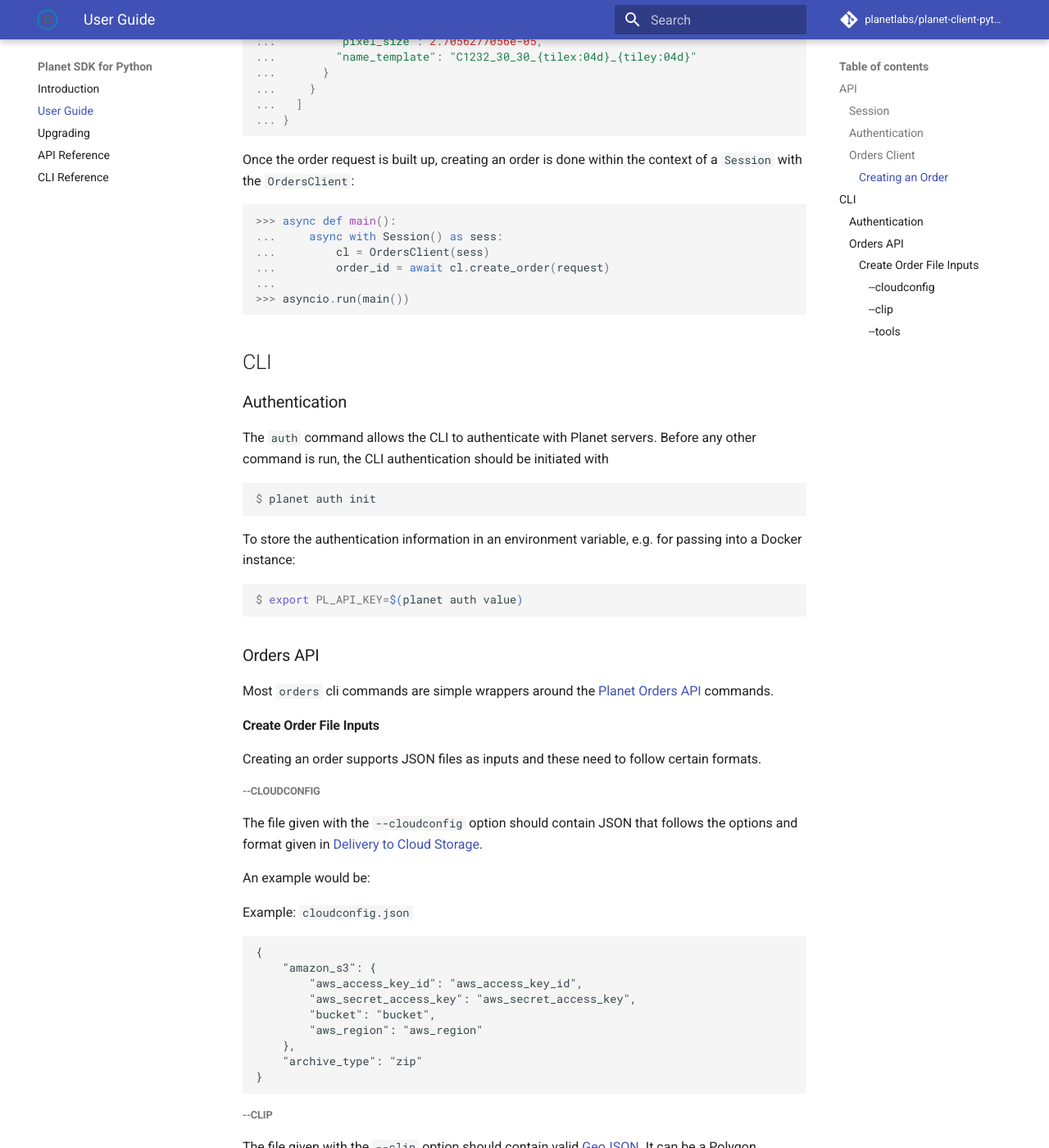
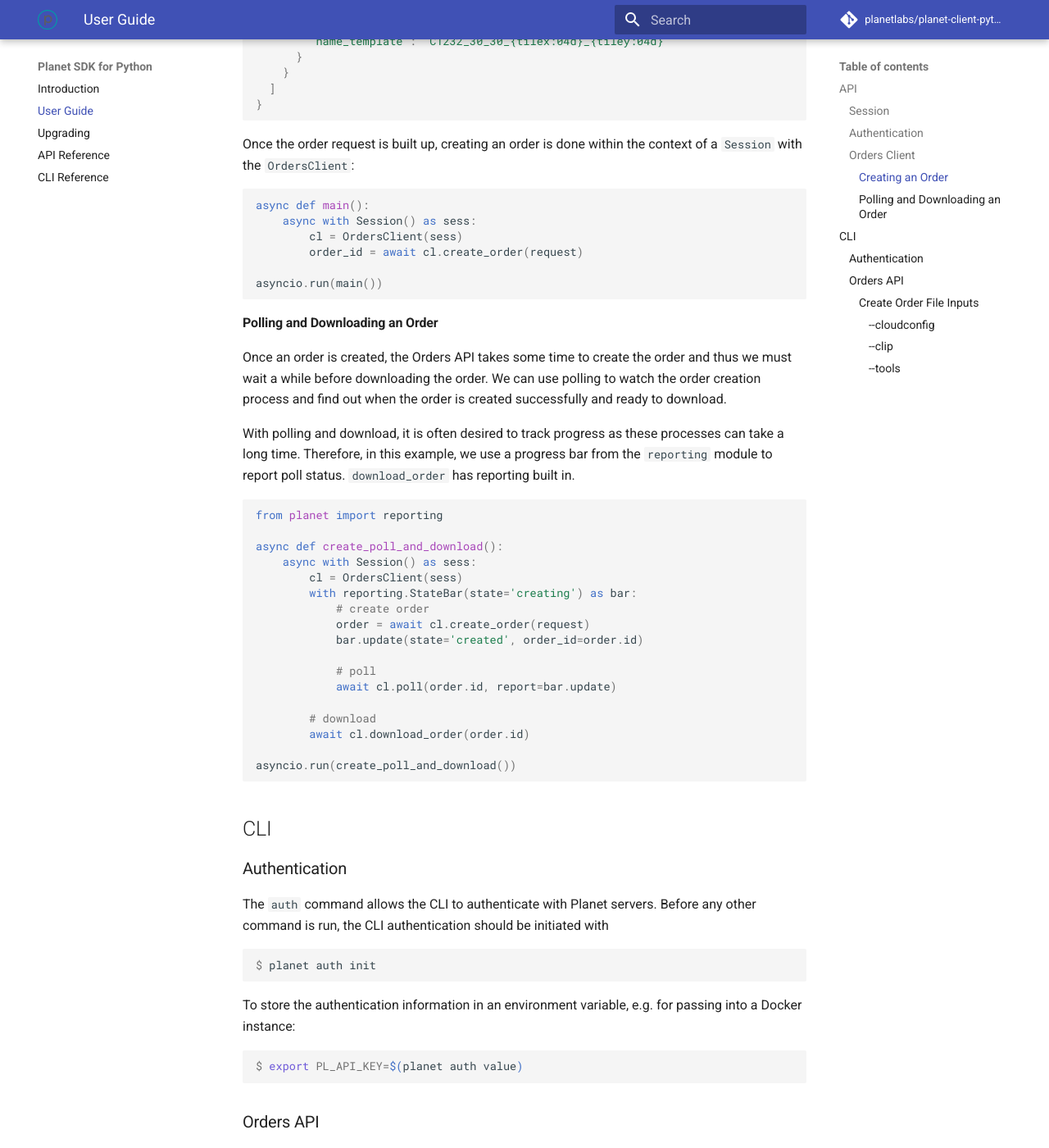
Before and after one commit to planetlabs/planet-client-python, an MkDocs documentation site: the page built from docs/guide.md, in a window 1280 px wide and 1400 px high, scrolled down 3153 px. Shown: the whole window at 82% size. Built offline with MkDocs 1.6.1 and Material for MkDocs 9.7.7, drawn with Linux system fonts in a browser that asks for light colours; comment, search, counter and statistics services are not loaded; some of the changed text lies outside the part shown.

Commit message:
add reporting polling and downloading to docs, fix create_order message parsing bug, move logging into reporting module

````diff
--- a/docs/guide.md
+++ b/docs/guide.md
@@ -8,29 +8,27 @@ The recommended way to use a `Session` is as a context manager. This will
 provide for automatic clean up of connections when the context is left.
 
 ```python
->>> import asyncio
->>> import os
->>> from planet import Session
->>>
->>> async def main():
-...     async with Session() as sess:
-...         # perform operations here
-...         pass
-...
->>> asyncio.run(main())
+import asyncio
+import os
+from planet import Session
 
+async def main():
+    async with Session() as sess:
+        # perform operations here
+        pass
+
+asyncio.run(main())
 ```
 
 Alternatively, use `await Session.aclose()` to close a `Session` explicitly:
 
 ```python
->>> async def main():
-...     sess = Session()
-...     # perform operations here
-...     await sess.aclose()
-...
->>> asyncio.run(main())
+async def main():
+    sess = Session()
+    # perform operations here
+    await sess.aclose()
 
+asyncio.run(main())
 ```
 
 ### Authentication
@@ -53,13 +51,12 @@ It can also be accessed, e.g. to store in an environment variable, as
 For example, to obtain and store authentication information:
 
 ```python
->>> import getpass
->>> from planet import Auth
->>>
->>> pw = getpass.getpass()
->>> auth = Auth.from_login('user', 'pw')
->>> auth.write()
+import getpass
+from planet import Auth
 
+pw = getpass.getpass()
+auth = Auth.from_login('user', 'pw')
+auth.write()
 ```
 
 When a `Session` is created, by default, authentication is read from the secret
@@ -74,18 +71,17 @@ respective functions. For example, authentication can be read from a custom
 environment variable:
 
 ```python
->>> import asyncio
->>> import os
->>> from planet import Auth, Session
->>>
->>> auth = Auth.from_env('ALTERNATE_VAR')
->>> async def main():
-...     async with Session(auth=auth) as sess:
-...         # perform operations here
-...         pass
-...
->>> asyncio.run(main())
+import asyncio
+import os
+from planet import Auth, Session
 
+auth = Auth.from_env('ALTERNATE_VAR')
+async def main():
+    async with Session(auth=auth) as sess:
+        # perform operations here
+        pass
+
+asyncio.run(main())
 ```
 
 ### Orders Client
@@ -96,15 +92,14 @@ with the only difference being the addition of the ability to poll for when an
 order is completed and to download an entire order.
 
 ```python
->>> from planet import OrdersClient
->>>
->>> async def main():
-...     async with Session() as sess:
-...         client = OrdersClient(sess)
-...         # perform operations here
-...
->>> asyncio.run(main())
+from planet import OrdersClient
 
+async def main():
+    async with Session() as sess:
+        client = OrdersClient(sess)
+        # perform operations here
+
+asyncio.run(main())
 ```
 
 #### Creating an Order
@@ -116,77 +111,105 @@ as a JSON blob. This JSON blob can be built up manually or by using the
 An example of creating the request JSON with `build_request`:
 
 ```python
->>> from planet import order_request
->>> products = [
-...     order_request.product(['20170614_113217_3163208_RapidEye-5'],
-...                           'analytic', 'REOrthoTile')
-... ]
-...
->>> tools = [
-...     order_request.toar_tool(scale_factor=10000),
-...     order_request.reproject_tool(projection='WSG84', kernel='cubic'),
-...     order_request.tile_tool(1232, origin_x=-180, origin_y=-90,
-...               pixel_size=0.000027056277056,
-...               name_template='C1232_30_30_{tilex:04d}_{tiley:04d}')
-... ]
-...
->>> request = order_request.build_request(
-...     'test_order', products, tools)
-...
+from planet import order_request
+products = [
+    order_request.product(['20170614_113217_3163208_RapidEye-5'],
+                          'analytic', 'REOrthoTile')
+]
 
+tools = [
+    order_request.toar_tool(scale_factor=10000),
+    order_request.reproject_tool(projection='WSG84', kernel='cubic'),
+    order_request.tile_tool(1232, origin_x=-180, origin_y=-90,
+              pixel_size=0.000027056277056,
+              name_template='C1232_30_30_{tilex:04d}_{tiley:04d}')
+]
+
+request = order_request.build_request(
+    'test_order', products, tools)
 ```
 
 The same thing, expressed as a `JSON` blob:
 
 ```python
->>> request = {
-...   "name": "test_order",
-...   "products": [
-...     {
-...       "item_ids": [
-...         "20170614_113217_3163208_RapidEye-5"
-...       ],
-...       "item_type": "REOrthoTile",
-...       "product_bundle": "analytic"
-...     }
-...   ],
-...   "tools": [
-...     {
-...       "toar": {
-...         "scale_factor": 10000
-...       }
-...     },
-...     {
-...       "reproject": {
-...         "projection": "WSG84",
-...         "kernel": "cubic"
-...       }
-...     },
-...     {
-...       "tile": {
-...         "tile_size": 1232,
-...         "origin_x": -180,
-...         "origin_y": -90,
-...         "pixel_size": 2.7056277056e-05,
-...         "name_template": "C1232_30_30_{tilex:04d}_{tiley:04d}"
-...       }
-...     }
-...   ]
-... }
-
+request = {
+  "name": "test_order",
+  "products": [
+    {
+      "item_ids": [
+        "20170614_113217_3163208_RapidEye-5"
+      ],
+      "item_type": "REOrthoTile",
+      "product_bundle": "analytic"
+    }
+  ],
+  "tools": [
+    {
+      "toar": {
+        "scale_factor": 10000
+      }
+    },
+    {
+      "reproject": {
+        "projection": "WSG84",
+        "kernel": "cubic"
+      }
+    },
+    {
+      "tile": {
+        "tile_size": 1232,
+        "origin_x": -180,
+        "origin_y": -90,
+        "pixel_size": 2.7056277056e-05,
+        "name_template": "C1232_30_30_{tilex:04d}_{tiley:04d}"
+      }
+    }
+  ]
+}
 ```
 
 Once the order request is built up, creating an order is done within
 the context of a `Session` with the `OrdersClient`:
 
 ```python
->>> async def main():
-...     async with Session() as sess:
-...         cl = OrdersClient(sess)
-...         order_id = await cl.create_order(request)
-...
->>> asyncio.run(main())
+async def main():
+    async with Session() as sess:
+        cl = OrdersClient(sess)
+        order_id = await cl.create_order(request)
 
+asyncio.run(main())
+```
+
+#### Polling and Downloading an Order
+
+Once an order is created, the Orders API takes some time to create the order
+and thus we must wait a while before downloading the order.
+We can use polling to watch the order creation process and find out when the
+order is created successfully and ready to download.
+
+With polling and download, it is often desired to track progress as these
+processes can take a long time. Therefore, in this example, we use a progress
+bar from the `reporting` module to report poll status. `download_order` has
+reporting built in.
+
+```python
+from planet import reporting
+
+async def create_poll_and_download():
+    async with Session() as sess:
+        cl = OrdersClient(sess)
+        with reporting.StateBar(state='creating') as bar:
+            # create order
+            order = await cl.create_order(request)
+            bar.update(state='created', order_id=order.id)
+
+            # poll
+            await cl.poll(order.id, report=bar.update)
+
+        # download
+        await cl.download_order(order.id)
+
+asyncio.run(create_poll_and_download())
 ```
 
 ## CLI
@@ -228,7 +251,7 @@ the options and format given in
 An example would be:
 
 Example: `cloudconfig.json`
-```
+```python
 {
     "amazon_s3": {
         "aws_access_key_id": "aws_access_key_id",
@@ -246,7 +269,7 @@ It can be a Polygon geometry, a Feature, or a FeatureClass. If it is a FeatureCl
 only the first Feature is used for the clip geometry.
 
 Example: `aoi.geojson`
-```
+```python
 {
     "type": "Polygon",
     "coordinates": [
@@ -283,7 +306,7 @@ and format are given in
 [Creating Toolchains](https://developers.planet.com/docs/orders/tools-toolchains/#creating-toolchains).
 
 Example: `tools.json`
-```
+```python
 [
     {
         "toar": {
--- a/planet/__init__.py
+++ b/planet/__init__.py
@@ -13,7 +13,7 @@
 # limitations under the License.
 from .http import Session
 from .models import Order
-from . import order_request
+from . import order_request, reporting
 from .__version__ import __version__  # NOQA
 from .auth import Auth
 from .clients import OrdersClient
@@ -24,5 +24,6 @@ __all__ = [
     OrdersClient,
     Order,
     order_request,
+    reporting,
     Auth,
 ]
````
Also changed, not shown: docs/api.md (+4 -0 lines), 3 other files.
